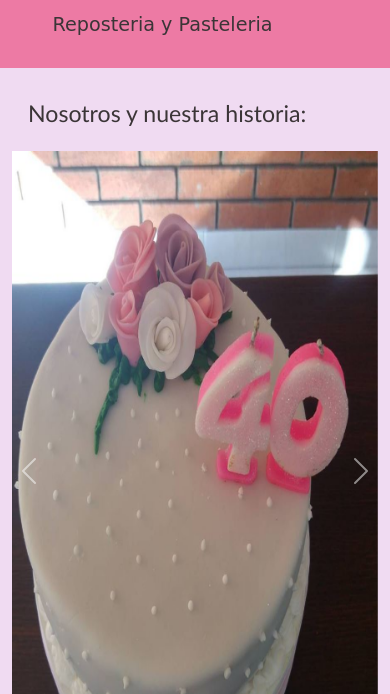
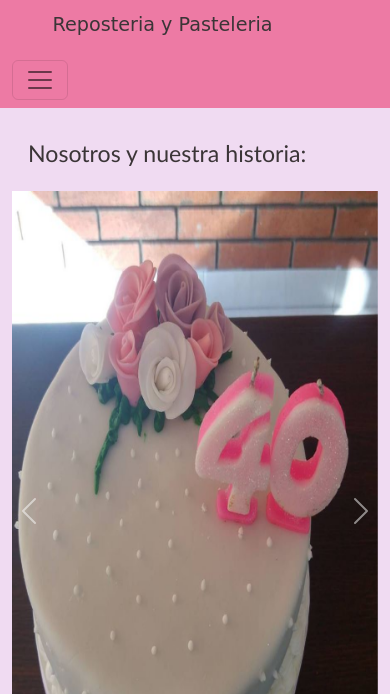
Before and after one commit to JulianBarberis/my_cakes, a plain HTML site: page views/sobre_nosotros.html in a window 390 px wide. Shown: the part 150-844 px from the top of the page. Drawn offline with nearby package versions, Linux system fonts and the light colour scheme.

Commit message:
entrega desafio bootstrap

```diff
--- a/views/sobre_nosotros.html
+++ b/views/sobre_nosotros.html
@@ -32,6 +32,10 @@
 
             <nav class="row navbar navbar-expand-lg">
                 <section class="container-fluid">
+                    <button class="navbar-toggler" type="button" data-bs-toggle="collapse"
+                        data-bs-target="#navbarSupportedContent" aria-controls="navbarSupportedContent"
+                        aria-expanded="false" aria-label="Toggle navigation">
+                        <span class="navbar-toggler-icon"></span>
                     </button>
                     <div class="collapse navbar-collapse" id="navbarSupportedContent">
                         <ul class="navbar-nav me-auto mb-2 mb-lg-0">
```
